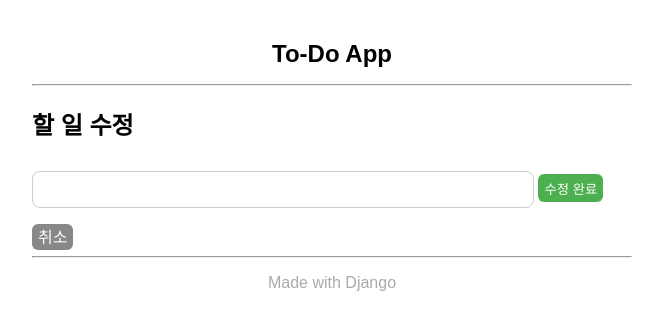
After one commit to ppo3330/django-todo, a Django app: template todo/templates/todo/task_edit.html in a window 1280 px wide. The commit adds this page. Shown: the top 330 px of the page, without its empty margins (308-971 px from the left). Run offline with Django 5.2, Linux system fonts and the light colour scheme; the template is opened without the code that fills it, so the values that code supplies are empty.

Commit message:
style: 전체적 스타일 통일 및 개선

```diff
--- /dev/null
+++ b/todo/static/todo/style.css
@@ -0,0 +1,62 @@
+body {
+    font-family: "Noto Sans KR", sans-serif;
+    max-width: 600px;
+    margin: 40px auto;
+    padding: 0 20px;
+}
+
+h1 {
+    text-align: center;
+    font-size: 24px;
+}
+
+ul {
+    padding: 0;
+}
+
+li {
+    list-style: none;
+    padding: 12px 10px;
+    margin-bottom: 10px;
+    background-color: #f7f7f7;
+    border-radius: 10px;
+    display: flex;
+    align-items: center;
+    justify-content: space-between;
+}
+
+/* 입력창 */
+input[type="text"] {
+    width: 80%;
+    padding: 10px;
+    margin-top: 10px;
+    border-radius: 8px;
+    border: 1px solid #ccc;
+}
+
+/* 버튼 공통 */
+a.btn, button, .btn {
+    padding: 4.5px 6px;
+    border: none;
+    border-radius: 6px;
+    cursor: pointer;
+    text-decoration: none;
+    color: white;
+}
+
+/* 버튼 색상 */
+.btn-primary {
+    background-color: #4caf50;
+}
+
+.btn-primary:hover {
+    background-color: #449d48;
+}
+
+.btn-secondary {
+    background-color: #888;
+}
+
+.btn-danger {
+    background-color: #e74c3c;
+}
--- /dev/null
+++ b/todo/templates/base.html
@@ -0,0 +1,27 @@
+{% load static %}
+
+<!DOCTYPE html>
+<html lang="ko">
+<head>
+    <meta charset="UTF-8">
+    <title>To-Do App</title>
+    <link rel="stylesheet" href="{% static 'todo/style.css' %}">
+</head>
+
+<body>
+    <header>
+        <h1>To-Do App</h1>
+        <hr>
+    </header>
+
+    <main>
+        {% block content %}
+        {% endblock %}
+    </main>
+
+    <footer>
+        <hr>
+        <p style="text-align:center; color:#aaa;">Made with Django</p>
+    </footer>
+</body>
+</html>
--- /dev/null
+++ b/todo/templates/todo/task_edit.html
@@ -0,0 +1,13 @@
+{% extends 'base.html' %}
+
+{% block content %}
+<h2>할 일 수정</h2>
+
+<form method="POST">
+    {% csrf_token %}
+    <input type="text" name="title" value="{{ task.title }}" required>
+    <button type="submit" class="btn btn-primary">수정 완료</button>
+    <ul></ul>
+    <a href="{% url 'task_list' %}" class="btn btn-secondary">취소</a>
+</form>
+{% endblock %}
--- a/todo/urls.py
+++ b/todo/urls.py
@@ -4,4 +4,6 @@ from . import views
 urlpatterns = [
     path('', views.task_list, name='task_list'),
     path('toggle/<int:pk>/', views.task_toggle, name='task_toggle'),
+    path('edit/<int:pk>/', views.task_edit, name='task_edit'),
+    path('delete/<int:pk>/', views.task_delete, name='task_delete')
 ]
```
Also changed, not shown: todo/templates/todo/task_list.html (+14 -3 lines), todo/views.py (+17 -0 lines).
